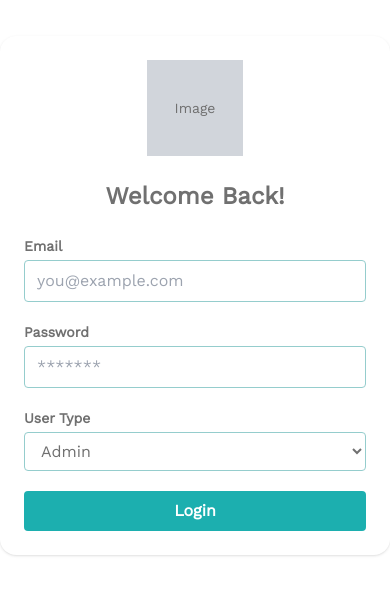
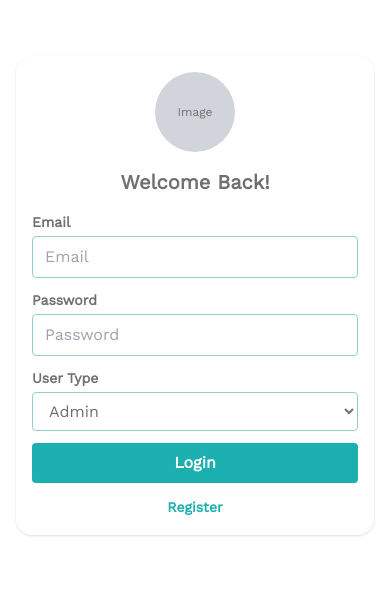
Before and after one commit to SDU-Project-group-2025-2nd-semester/sem-project-3, a React (Vite) app in the folder src/group1.sem3.frontend/: page / in a window 390 px wide. Shown: the part 127-722 px from the top of the page. Built offline with nearby package versions, Linux system fonts and the light colour scheme.

Commit message:
sign in page, tailwind responsiveness

```diff
--- a/src/group1.sem3.frontend/src/App.jsx
+++ b/src/group1.sem3.frontend/src/App.jsx
@@ -1,10 +1,12 @@
 import { Routes, Route } from 'react-router-dom';
 import SignInPage from './pages/auth/SignInPage';
+import SignUpPage from './pages/auth/SignUpPage';
 
 export default function App() {
     return (
         <Routes>
             <Route path="/" element={<SignInPage />} />
+            <Route path="/signuppage" element={<SignUpPage />} />
         </Routes>
     );
 }
--- a/src/group1.sem3.frontend/src/pages/auth/SignInPage.jsx
+++ b/src/group1.sem3.frontend/src/pages/auth/SignInPage.jsx
@@ -1,5 +1,6 @@
 import { useState } from "react";
 import { useAuth } from "../../context/AuthContext";
+import { Link } from "react-router-dom";
 
 export default function SignInPage() {
     const { login, users } = useAuth();
@@ -7,68 +8,54 @@ export default function SignInPage() {
     const [password, setPassword] = useState("");
     const [selectedUser, setSelectedUser] = useState(users[0]?.username || "");
 
+    const inputClasses = "w-full border border-secondary rounded px-3 py-2 sm:px-4 sm:py-2.5 md:px-5 md:py-3 outline-none focus:ring-2 focus:ring-accent bg-background text-primary";
+    const labelClasses = "block mb-1 text-sm font-semibold text-primary";
+
     function handleSubmit(e) {
         e.preventDefault();
         login(selectedUser);
     }
 
+    const InputField = ({ id, type, value, onChange, placeholder }) => (
+        <div>
+            <label className={labelClasses} htmlFor={id}>
+                {placeholder}
+            </label>
+            <input
+                id={id}
+                type={type}
+                className={inputClasses}
+                placeholder={placeholder}
+                value={value}
+                onChange={onChange}
+                required
+            />
+        </div>
+    );
+
     return (
-        <div className="flex items-center justify-center min-h-screen bg-background">
-            <div className="w-full max-w-md p-6 bg-white rounded-2xl shadow">
+        <div className="flex items-center justify-center min-h-screen bg-background px-4">
+            <div className="w-full max-w-md sm:max-w-lg md:max-w-xl p-4 sm:p-6 md:p-8 bg-white rounded-2xl shadow">
 
-                {/* Placeholder image */}
-                <div className="w-24 h-24 bg-gray-300 mx-auto squared-full mb-6 flex items-center justify-center">
-                    <span className="text-primary text-sm">Image</span>
+                <div className="w-20 h-20 sm:w-24 sm:h-24 md:w-28 md:h-28 bg-gray-300 mx-auto rounded-full mb-4 sm:mb-6 flex items-center justify-center">
+                    <span className="text-primary text-xs sm:text-sm md:text-base">Image</span>
                 </div>
 
-                <h2 className="text-2xl font-bold text-center mb-6 text-primary">
+                <h2 className="text-xl sm:text-2xl md:text-3xl font-bold text-center mb-4 sm:mb-6 text-primary">
                     Welcome Back!
                 </h2>
-                <form className="space-y-5" onSubmit={handleSubmit}>
+
+                <form className="space-y-3 sm:space-y-5 md:space-y-6" onSubmit={handleSubmit}>
+                    <InputField id="email" type="email" value={email} onChange={(e) => setEmail(e.target.value)} placeholder="Email" />
+                    <InputField id="password" type="password" value={password} onChange={(e) => setPassword(e.target.value)} placeholder="Password" />
+
                     <div>
-                        <label
-                            className="block mb-1 text-sm font-semibold text-primary"
-                            htmlFor="email"
-                        >
-                            Email
-                        </label>
-                        <input
-                            id="email"
-                            type="email"
-                            className="w-full border border-secondary rounded px-3 py-2 outline-none focus:ring-2 focus:ring-accent bg-background text-primary"
-                            placeholder="you@example.com"
-                            value={email}
-                            onChange={(e) => setEmail(e.target.value)}
-                            required
-                        />
-                    </div>
-                    <div>
-                        <label
-                            className="block mb-1 text-sm font-semibold text-primary"
-                            htmlFor="password"
-                        >
-                            Password
-                        </label>
-                        <input
-                            id="password"
-                            type="password"
-                            className="w-full border border-secondary rounded px-3 py-2 outline-none focus:ring-2 focus:ring-accent bg-background text-primary"
-                            placeholder="*******"
-                            value={password}
-                            onChange={(e) => setPassword(e.target.value)}
-                            required
-                        />
-                    </div>
-                    <div>
-                        <label
-                            className="block mb-1 text-sm font-semibold text-primary"
-                            htmlFor="userType"
-                        >
+                        <label className={labelClasses} htmlFor="userType">
                             User Type
                         </label>
                         <select
                             id="userType"
-                            className="w-full border border-secondary rounded px-3 py-2 outline-none focus:ring-2 focus:ring-accent bg-background text-primary"
+                            className={inputClasses}
                             value={selectedUser}
                             onChange={(e) => setSelectedUser(e.target.value)}
                         >
@@ -79,13 +66,24 @@ export default function SignInPage() {
                             ))}
                         </select>
                     </div>
+
                     <button
                         type="submit"
-                        className="w-full bg-accent text-white font-semibold py-2 rounded hover:bg-secondary transition-colors"
+                        className="w-full bg-accent text-white font-semibold py-2 sm:py-2.5 md:py-3 rounded hover:bg-secondary transition-colors"
                     >
                         Login
                     </button>
                 </form>
+
+                <div className="mt-3 sm:mt-4 text-center">
+                    <Link
+                        to="/signuppage"
+                        className="text-accent font-semibold text-sm sm:text-base hover:underline"
+                    >
+                        Register
+                    </Link>
+                </div>
+
             </div>
         </div>
     );
--- a/src/group1.sem3.frontend/src/pages/auth/SignUpPage.jsx
+++ b/src/group1.sem3.frontend/src/pages/auth/SignUpPage.jsx
@@ -0,0 +1,94 @@
+import { useState } from "react";
+import { useAuth } from "../../context/AuthContext";
+import { Link } from "react-router-dom";
+
+export default function SignUpPage() {
+    const { signup, users } = useAuth();
+    const [username, setUsername] = useState("");
+    const [fullName, setFullName] = useState("");
+    const [email, setEmail] = useState("");
+    const [password, setPassword] = useState("");
+    const [selectedUser, setSelectedUser] = useState(users[0]?.username || "");
+
+    const inputClasses = "w-full border border-secondary rounded px-3 py-2 sm:px-4 sm:py-2.5 md:px-5 md:py-3 outline-none focus:ring-2 focus:ring-accent bg-background text-primary";
+    const labelClasses = "block mb-1 text-sm font-semibold text-primary";
+
+    function handleSubmit(e) {
+        e.preventDefault();
+        signup({ username, fullName, email, password, role: selectedUser });
+    }
+
+    const InputField = ({ id, type, value, onChange, placeholder }) => (
+        <div>
+            <label className={labelClasses} htmlFor={id}>
+                {placeholder}
+            </label>
+            <input
+                id={id}
+                type={type}
+                className={inputClasses}
+                placeholder={placeholder}
+                value={value}
+                onChange={onChange}
+                required
+            />
+        </div>
+    );
+
+    return (
+        <div className="flex items-center justify-center min-h-screen bg-background px-4">
+            <div className="w-full max-w-md sm:max-w-lg md:max-w-xl p-4 sm:p-6 md:p-8 bg-white rounded-2xl shadow">
+
+                <div className="w-20 h-20 sm:w-24 sm:h-24 md:w-28 md:h-28 bg-gray-300 mx-auto rounded-full mb-4 sm:mb-6 flex items-center justify-center">
+                    <span className="text-primary text-xs sm:text-sm md:text-base">Image</span>
+                </div>
+
+                <h2 className="text-xl sm:text-2xl md:text-3xl font-bold text-center mb-4 sm:mb-6 text-primary">
+                    Welcome!
+                </h2>
+
+                <form className="space-y-3 sm:space-y-5 md:space-y-6" onSubmit={handleSubmit}>
+                    <InputField id="username" type="text" value={username} onChange={(e) => setUsername(e.target.value)} placeholder="Username" />
+                    <InputField id="fullName" type="text" value={fullName} onChange={(e) => setFullName(e.target.value)} placeholder="Full Name" />
+                    <InputField id="email" type="email" value={email} onChange={(e) => setEmail(e.target.value)} placeholder="Email" />
+                    <InputField id="password" type="password" value={password} onChange={(e) => setPassword(e.target.value)} placeholder="Password" />
+
+                    <div>
+                        <label className={labelClasses} htmlFor="userType">
+                            User Type
+                        </label>
+                        <select
+                            id="userType"
+                            className={inputClasses}
+                            value={selectedUser}
+                            onChange={(e) => setSelectedUser(e.target.value)}
+                        >
+                            {users.map((user) => (
+                                <option key={user.username} value={user.username}>
+                                    {user.role.charAt(0).toUpperCase() + user.role.slice(1)}
+                                </option>
+                            ))}
+                        </select>
+                    </div>
+
+                    <button
+                        type="submit"
+                        className="w-full bg-accent text-white font-semibold py-2 sm:py-2.5 md:py-3 rounded hover:bg-secondary transition-colors"
+                    >
+                        Register
+                    </button>
+                </form>
+
+                <div className="mt-3 sm:mt-4 text-center">
+                    <Link
+                        to="/"
+                        className="text-accent font-semibold text-sm sm:text-base hover:underline"
+                    >
+                        Login
+                    </Link>
+                </div>
+
+            </div>
+        </div>
+    );
+}
```
